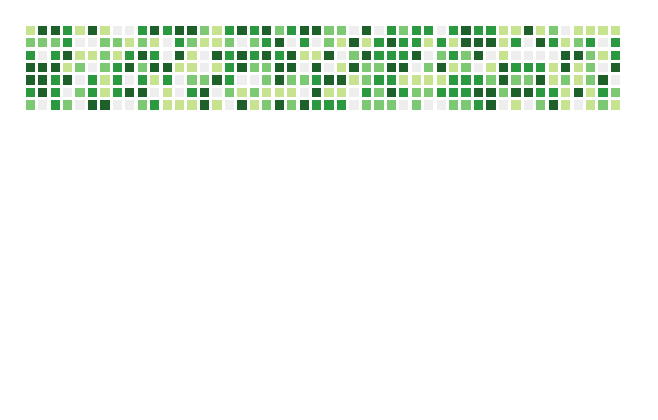
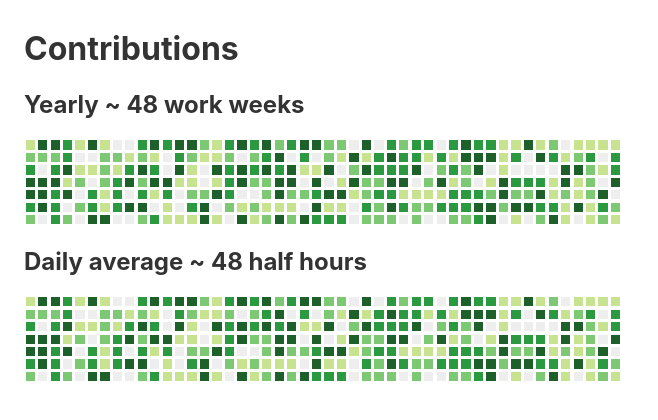
Before and after one commit to all-the-planet/earth-innovates-animations, a Svelte app: page / in a window 1280 px wide. Shown: the top 420 px of the page, without its empty margins (0-658 px from the left). Built offline with nearby package versions, Linux system fonts and the light colour scheme.

Commit message:
added 2nd section for 48 half hours

```diff
--- a/src/App.svelte
+++ b/src/App.svelte
@@ -77,6 +77,9 @@
   .c4 {
     background: rgb(29, 96, 42);
   }
+  h1, h2 {
+      margin-left: 1rem;
+}
 </style>
 
 <!-- <progress value={$progress}></progress> -->
@@ -84,9 +87,16 @@
 
 <!-- <input type="text" bind:this={boxInput}>
 <button on:click={addBox}>Add</button> -->
-
+<h1>Contributions</h1>
+<h2>Yearly ~ 48 work weeks</h2>
 <section class="year">
   {#each boxes as box (box)}
     <div class="c{box.commit}" transition:scale={{ duration: 1 }} />
   {/each}
 </section>
+<h2>Daily average ~ 48 half hours</h2>
+<section class="year">
+  {#each boxes as box (box)}
+    <div class="c{box.commit}" transition:scale={{ duration: 1 }} />
+  {/each}
+</section>
```
